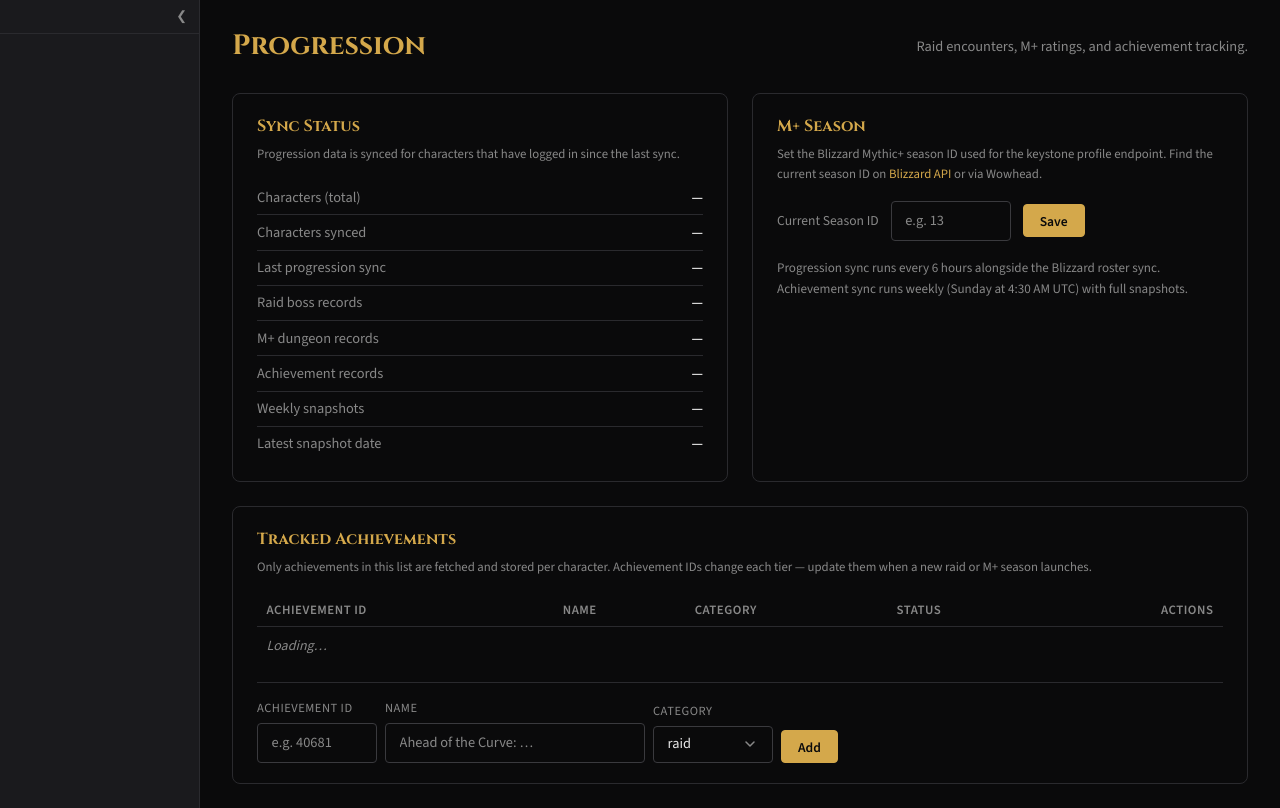
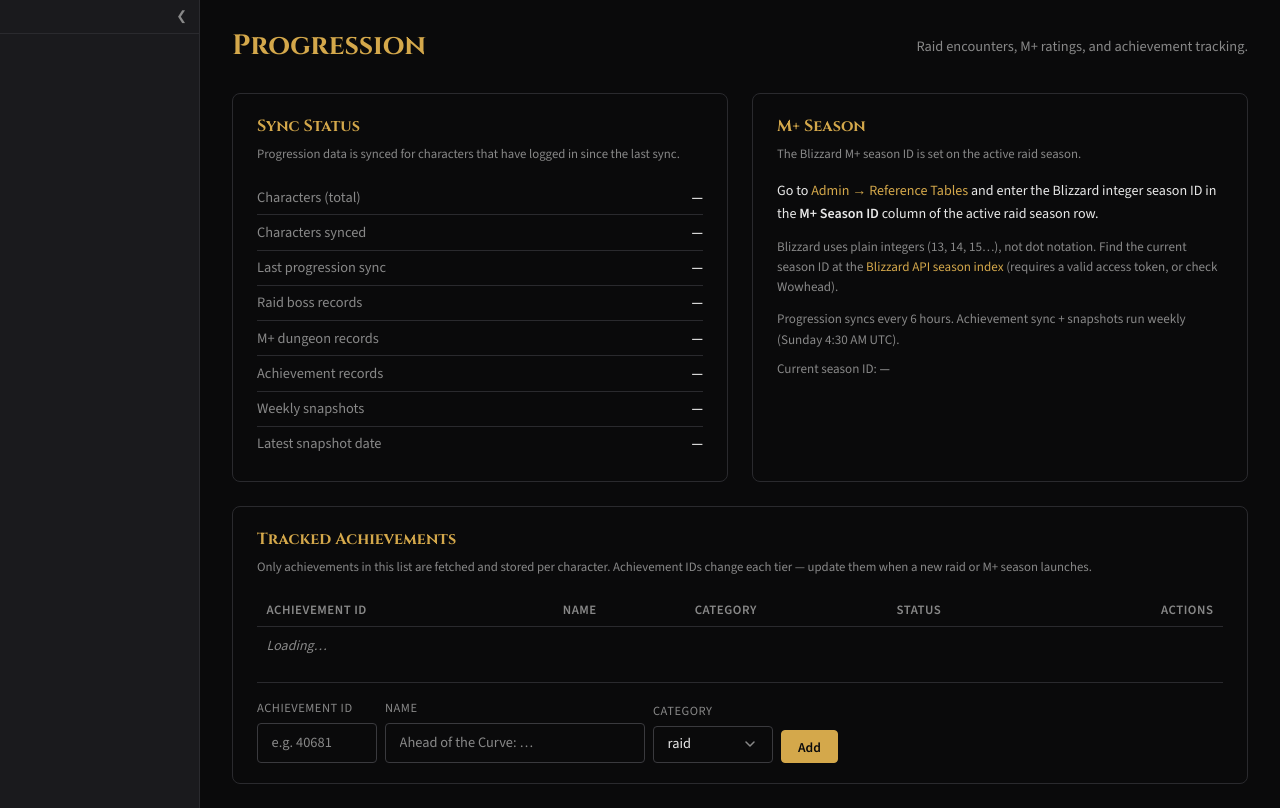
Before and after one commit to Shadowedvaca/PullAllTheThings-site, a Python web app: template src/guild_portal/templates/admin/progression.html in a window 1280 px wide. Shown: the part 60-868 px from the top of the page. Run offline with Jinja, Linux system fonts and the light colour scheme; the template is opened without the code that fills it, so the values that code supplies are empty.

Commit message:
fix: move M+ season ID onto raid_seasons table
Adds blizzard_mplus_season_id column to patt.raid_seasons (migration 0035).
Editable inline in Admin → Reference Tables alongside existing season fields.
Scheduler prefers season row over site_config fallback. Progression page
now links to Reference Tables instead of housing a duplicate input.

Co-Authored-By: Claude Sonnet 4.6 <noreply@anthropic.com>

```diff
--- a/src/guild_portal/api/admin_routes.py
+++ b/src/guild_portal/api/admin_routes.py
@@ -70,6 +70,7 @@ class SeasonUpdate(BaseModel):
     season_number: int | None = None
     is_new_expansion: bool | None = None
     is_active: bool | None = None
+    blizzard_mplus_season_id: int | None = None
 
 
 class PlayerCreate(BaseModel):
@@ -324,6 +325,8 @@ async def update_season(
         season.is_new_expansion = body.is_new_expansion
     if body.is_active is not None:
         season.is_active = body.is_active
+    if "blizzard_mplus_season_id" in body.model_fields_set:
+        season.blizzard_mplus_season_id = body.blizzard_mplus_season_id
     await db.commit()
     return {
         "ok": True,
@@ -335,6 +338,7 @@ async def update_season(
             "start_date": season.start_date.isoformat(),
             "is_new_expansion": season.is_new_expansion,
             "is_active": season.is_active,
+            "blizzard_mplus_season_id": season.blizzard_mplus_season_id,
         },
     }
 
--- a/src/guild_portal/templates/admin/progression.html
+++ b/src/guild_portal/templates/admin/progression.html
@@ -170,25 +170,27 @@
     <div class="prog-card">
         <h2 class="prog-card__title">M+ Season</h2>
         <p class="prog-card__subtitle">
-            Set the Blizzard Mythic+ season ID used for the keystone profile endpoint.
-            Find the current season ID on
-            <a href="https://us.api.blizzard.com/data/wow/mythic-keystone/season/index?namespace=dynamic-us&locale=en_US" target="_blank" rel="noopener" style="color:var(--color-gold)">Blizzard API</a>
-            or via Wowhead.
+            The Blizzard M+ season ID is set on the active raid season.
         </p>
 
-        <div class="prog-season-input">
-            <label style="color:var(--color-text-muted);font-size:0.85rem">Current Season ID</label>
-            <input type="number" id="mplus-season-id" class="form-control"
-                   style="width:120px;font-size:0.9rem" placeholder="e.g. 13" min="1">
-            <button class="btn btn-primary" id="mplus-season-save" style="padding:0.4rem 1rem;font-size:0.85rem">
-                Save
-            </button>
-            <span id="mplus-season-status" style="font-size:0.85rem"></span>
-        </div>
-
-        <p style="margin-top:1rem;font-size:0.82rem;color:var(--color-text-muted)">
-            Progression sync runs every 6 hours alongside the Blizzard roster sync.
-            Achievement sync runs weekly (Sunday at 4:30 AM UTC) with full snapshots.
+        <p style="font-size:0.88rem;color:var(--color-text);line-height:1.6">
+            Go to
+            <a href="/admin/reference-tables" style="color:var(--color-gold)">Admin → Reference Tables</a>
+            and enter the Blizzard integer season ID in the <strong>M+ Season ID</strong> column
+            of the active raid season row.
+        </p>
+        <p style="font-size:0.82rem;color:var(--color-text-muted);margin-top:0.75rem;line-height:1.5">
+            Blizzard uses plain integers (13, 14, 15…), not dot notation.
+            Find the current season ID at the
+            <a href="https://us.api.blizzard.com/data/wow/mythic-keystone/season/index?namespace=dynamic-us&locale=en_US"
+               target="_blank" rel="noopener" style="color:var(--color-gold)">Blizzard API season index</a>
+            (requires a valid access token, or check Wowhead).
+        </p>
+        <p style="font-size:0.82rem;color:var(--color-text-muted);margin-top:0.75rem">
+            Progression syncs every 6 hours. Achievement sync + snapshots run weekly (Sunday 4:30 AM UTC).
+        </p>
+        <p style="font-size:0.82rem;color:var(--color-text-muted);margin-top:0.5rem" id="stat-mplus-season">
+            Current season ID: <strong id="mplus-season-display">—</strong>
         </p>
     </div>
 
@@ -289,41 +291,14 @@
             document.getElementById('stat-snap').textContent = d.snapshot_rows ?? '—';
             document.getElementById('stat-snap-date').textContent = fmtDateOnly(d.latest_snapshot_date);
 
-            if (d.current_mplus_season_id) {
-                document.getElementById('mplus-season-id').value = d.current_mplus_season_id;
+            const seasonEl = document.getElementById('mplus-season-display');
+            if (seasonEl) {
+                seasonEl.textContent = d.current_mplus_season_id ?? 'Not configured';
             }
         } catch (e) {
             console.error('Failed to load progression stats', e);
         }
     }
-
-    // ── M+ season save ─────────────────────────────────────────────────────
-
-    document.getElementById('mplus-season-save').addEventListener('click', async function() {
-        const seasonId = parseInt(document.getElementById('mplus-season-id').value, 10) || null;
-        const statusEl = document.getElementById('mplus-season-status');
-        this.disabled = true;
-        try {
-            const resp = await fetch('/api/v1/admin/progression/mplus-season', {
-                method: 'PATCH',
-                headers: {'Content-Type': 'application/json'},
-                body: JSON.stringify({current_mplus_season_id: seasonId}),
-            });
-            const data = await resp.json();
-            if (data.ok) {
-                statusEl.textContent = '✓ Saved';
-                statusEl.style.color = 'var(--color-success)';
-            } else {
-                statusEl.textContent = '✗ ' + (data.error || data.detail || 'Save failed');
-                statusEl.style.color = 'var(--color-danger)';
-            }
-        } catch (e) {
-            statusEl.textContent = '✗ Network error';
-            statusEl.style.color = 'var(--color-danger)';
-        }
-        this.disabled = false;
-        setTimeout(() => { statusEl.textContent = ''; }, 3000);
-    });
 
     // ── Tracked achievements ───────────────────────────────────────────────
 
--- a/src/sv_common/db/models.py
+++ b/src/sv_common/db/models.py
@@ -427,6 +427,7 @@ class RaidSeason(Base):
     start_date: Mapped[date] = mapped_column(Date, nullable=False)
     is_active: Mapped[bool] = mapped_column(Boolean, server_default="true")
     is_new_expansion: Mapped[bool] = mapped_column(Boolean, server_default="false")
+    blizzard_mplus_season_id: Mapped[Optional[int]] = mapped_column(Integer)
     created_at: Mapped[datetime] = mapped_column(
         TIMESTAMP(timezone=True), server_default=func.now()
     )
```
Also changed, not shown: alembic/versions/0035_raid_season_mplus_id.py (added, +26 -0 lines), src/guild_portal/pages/admin_pages.py (+13 -4 lines), src/guild_portal/templates/admin/reference_tables.html (+7 -0 lines), src/sv_common/guild_sync/scheduler.py (+13 -2 lines).
